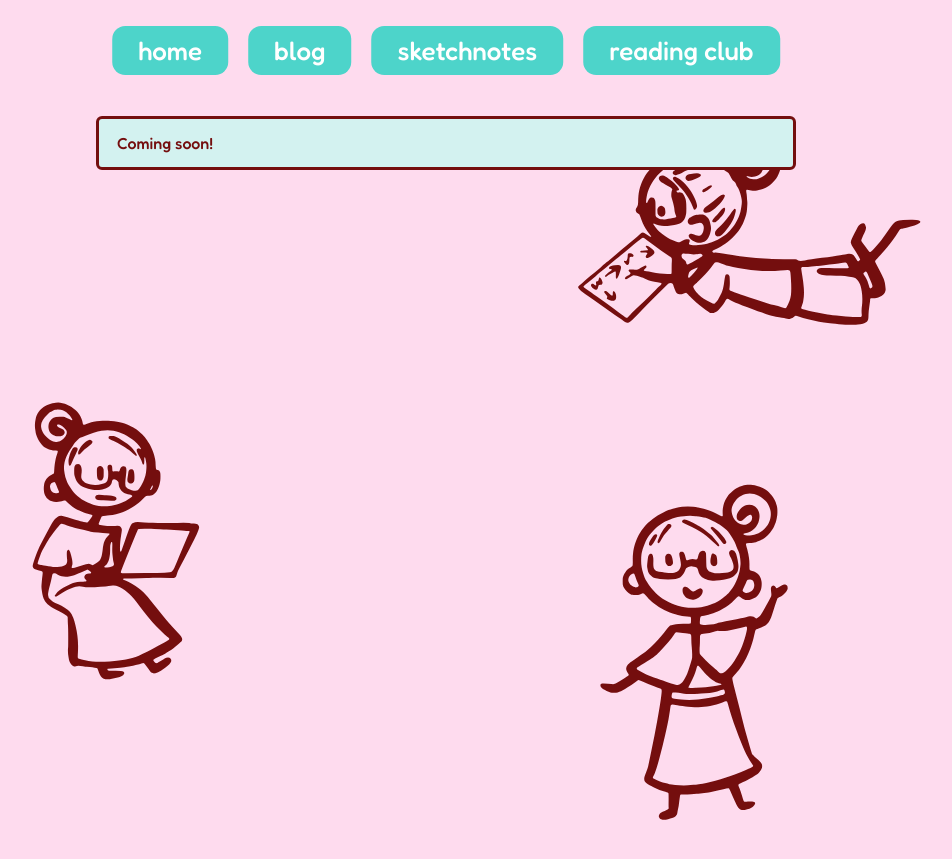
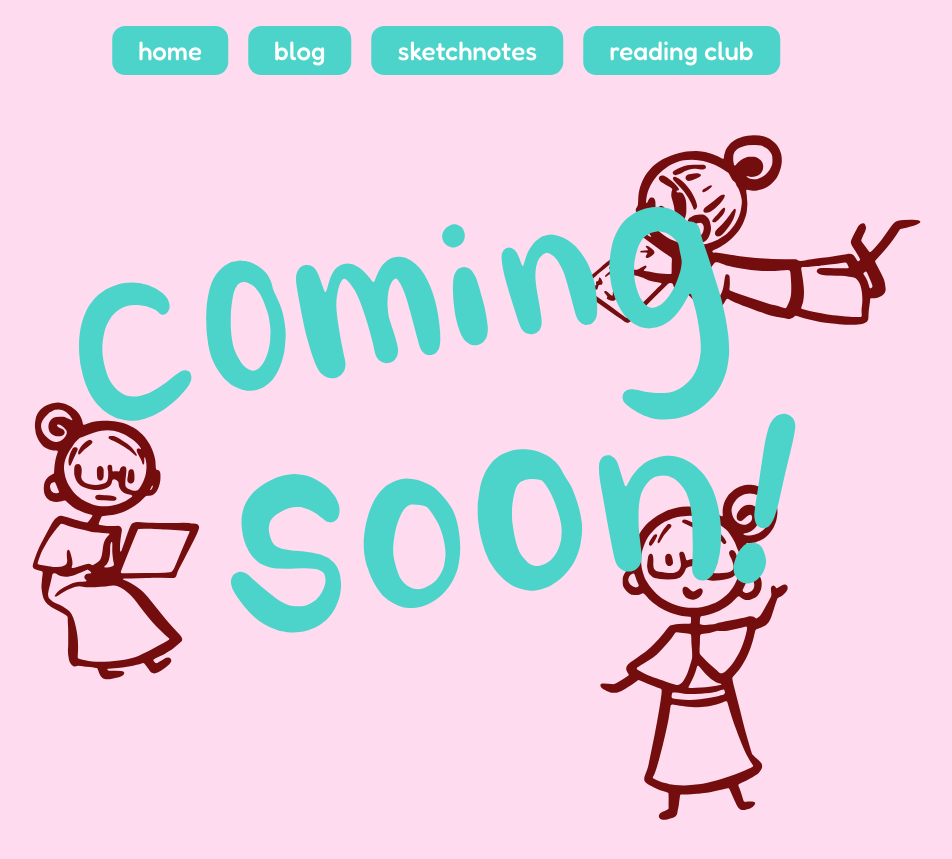
Before and after one commit to mish-tan/mish-tan.github.io, a Jekyll site: the page built from sketchnotes/index.html, in a window 1280 px wide. Shown: the top 859 px of the page, without its empty margins (194-1146 px from the left). Built offline with Jekyll 4.4.1, drawn with Linux system fonts in a browser that asks for light colours.

Commit message:
Add coming soon image
Add coming soon image and update reading-club and sketchnotes pages to use it

```diff
--- a/assets/css/site.css
+++ b/assets/css/site.css
@@ -120,11 +120,13 @@ button:focus-visible {
   z-index: 2;
 }
 
-/* ---------- 2. Homepage ---------- */
-/* On the homepage the characters scroll with the page, so they stay lined up with the title */
-.home .backdrop { position: absolute; }
+/* ---------- 2. Homepage and "coming soon" pages ---------- */
+/* On these pages the characters scroll with the page, so they stay lined up with the lettering */
+.home .backdrop,
+.splash .backdrop { position: absolute; }
 
-.home .content {
+.home .content,
+.splash .content {
   width: var(--stage-width);
   height: var(--stage-height);
   margin: 0 auto;
@@ -141,6 +143,18 @@ button:focus-visible {
 }
 
 .title img { display: block; width: 100%; height: auto; }
+
+/* Hand-lettered "coming soon!" on the sketchnotes and reading club pages */
+.coming-soon {
+  position: absolute;
+  left: 49.2%;
+  top: 200px;
+  width: 730px;
+  margin: 0;
+  transform: translateX(-50%);
+}
+
+.coming-soon img { display: block; width: 100%; height: auto; }
 
 .about {
   position: absolute;
@@ -339,13 +353,15 @@ button:focus-visible {
 
   .site-header,
   .stage,
-  .home .content {
+  .home .content,
+  .splash .content {
     width: 100%;
     max-width: 480px;
   }
 
   .stage,
-  .home .content {
+  .home .content,
+  .splash .content {
     height: auto;
     aspect-ratio: 328 / 625;
   }
@@ -401,13 +417,14 @@ button:focus-visible {
   }
 
   /* Characters */
-  .art, .title { transform: none; }
+  .art, .title, .coming-soon { transform: none; }
   .drawing { left: 30%;  top: 1.5%; width: 68%; }
   .laptop { left: 1.5%; top: 46.5%; width: 39%; }
   .waving { left: 57%;  top: 55%;  width: 40%; }
 
   /* Homepage */
   .title { left: 17.5%; top: 21%; width: 63%; }
+  .coming-soon { left: 0; top: 22.5%; width: 100%; }
   .about { left: 4%; top: 80%; line-height: 1.25; }
   .tagline { font-size: clamp(16px, 5.4vw, 24px); }
   .tagline .sep { display: none; }
--- a/sketchnotes/index.html
+++ b/sketchnotes/index.html
@@ -1,9 +1,13 @@
 ---
 layout: default
 title: sketchnotes
+body_class: splash
 ---
-<div class="default-page">
-  <h1 class="visually-hidden">Sketchnotes</h1>
+<h1 class="visually-hidden">Sketchnotes</h1>
 
-  <p class="card">Coming soon!</p>
-</div>
+<p class="coming-soon">
+  <picture>
+    <source media="(max-width: 800px)" srcset="{{ '/assets/images/coming-soon-mobile.svg' | relative_url }}">
+    <img src="{{ '/assets/images/coming-soon-desktop.svg' | relative_url }}" alt="Coming soon!">
+  </picture>
+</p>
```
Also changed, not shown: reading-club/index.html (+8 -4 lines), assets/images/coming-soon-desktop.svg (added), assets/images/coming-soon-mobile.svg (added).
